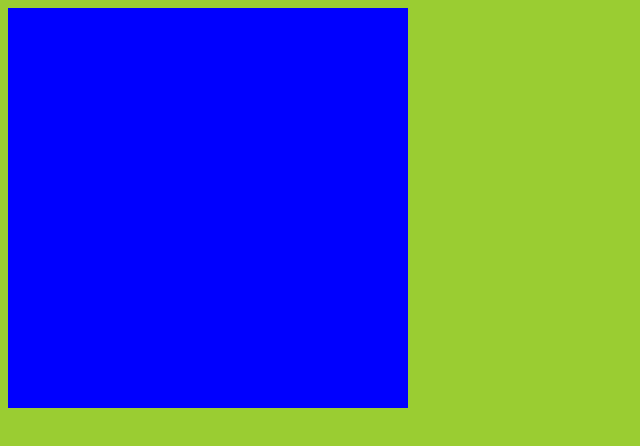
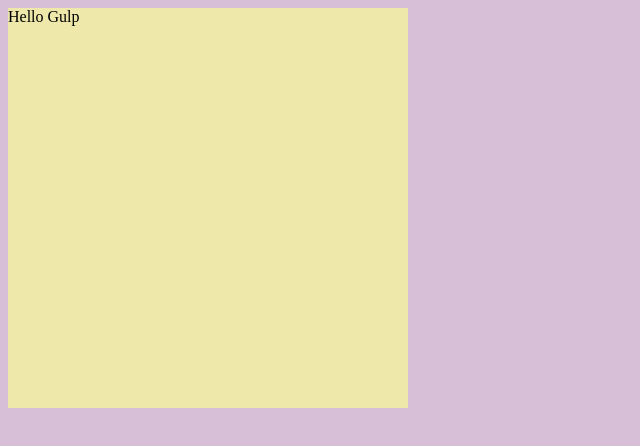
Before and after one commit to waveofdandelion/ddgpack, a website: page src/index.html in a window 1280 px wide. Shown: the whole page, without its empty margins (0-640 px from the left). Drawn offline with Linux system fonts and the light colour scheme; files that its build step writes are made by us from their sources.

Commit message:
style(css): check css styles for hot reloading

```diff
--- a/src/index.html
+++ b/src/index.html
@@ -8,7 +8,7 @@
     <title>Document</title>
   </head>
   <body>
-    <div class="omitted-snow"></div>
+    <div class="omitted-snow">Hello Gulp</div>
     <script src="js/app.min.js"></script>
   </body>
 </html>
--- a/src/scss/main.scss
+++ b/src/scss/main.scss
@@ -12,15 +12,15 @@ h1 {
 }
 
 body {
-  background-color: yellowgreen;
+  background-color: thistle;
 }
 
 .test {
-  background-color: red;
+  background-color: teal;
 }
 
 .omitted-snow {
-  background-color: blue;
+  background-color: palegoldenrod;
   width: 400px;
   height: 400px;
 }
```
Also changed, not shown: src/css/app.min.css, src/js/app.min.js, 1 other file.
